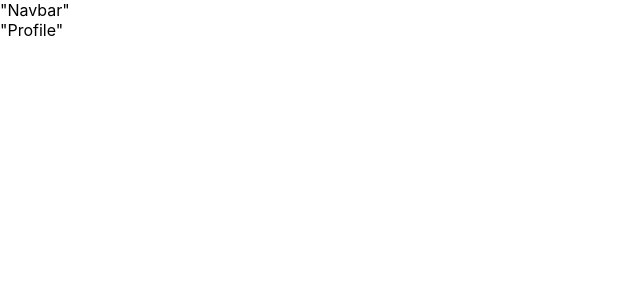
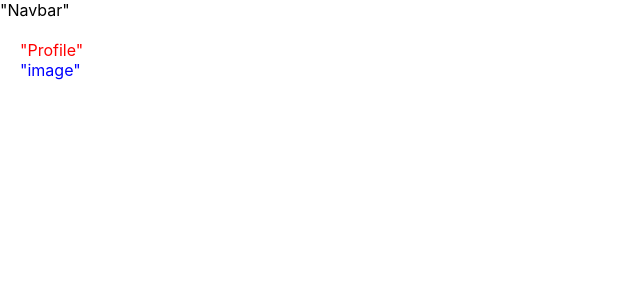
Before and after one commit to WilliamDeckmann/instagram-remade, a React (Create React App) app: page /user in a window 1280 px wide. Shown: the top 300 px of the page, without its empty margins (0-640 px from the left). Built offline with nearby package versions, Linux system fonts and the light colour scheme.

Commit message:
add content to branch

```diff
--- a/src/pages/Profile.js
+++ b/src/pages/Profile.js
@@ -1,8 +1,23 @@
+/** @jsxImportSource @emotion/react */
+import { css, useTheme } from "@emotion/react";
 const Profile = () => {
+
+  const styles = css`
+      padding: 20px;
+      color: red;
+
+      .testname {
+        color: blue;
+      }
+  `;
     return (
-        <div className="Profile">
+        <div css={styles}>
             "Profile"
+            <div className="testname">
+              "image"
+            </div>
         </div>
+
     );
 }
 
```
